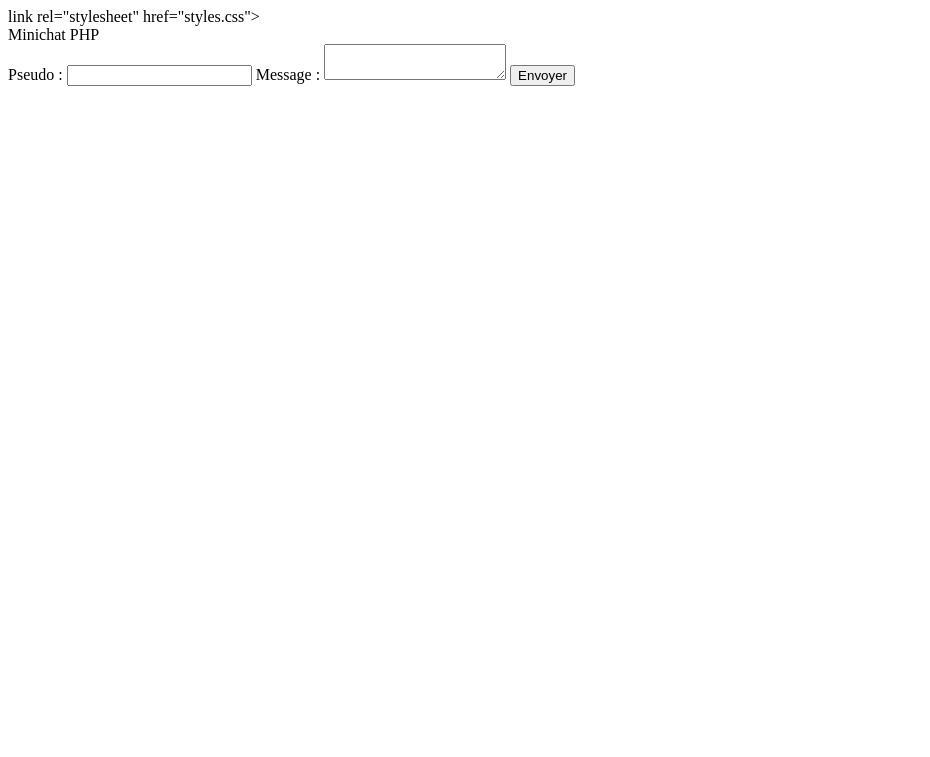
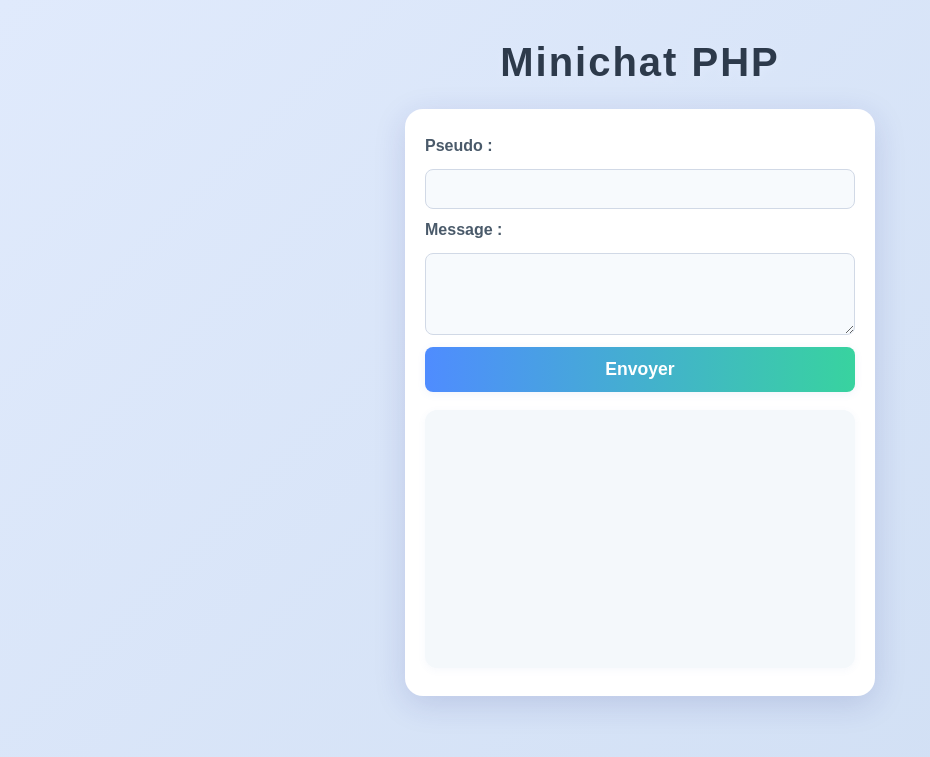
Before and after one commit to Briiice3R/MiniChat, a PHP site: page /minichat.php in a window 1280 px wide. Shown: the top 757 px of the page, without its empty margins (0-930 px from the left). Run offline with PHP 8.4, Linux system fonts and the light colour scheme; data that the repository does not hold is empty.

Commit message:
fix: Adding CSS

```diff
--- a/minichat.php
+++ b/minichat.php
@@ -13,7 +13,7 @@ if (!isset($_SESSION["username"])) {
 <head>
     <title>Minichat</title>
     <meta name="viewport" content="width=device-width, initial-scale=1">
-    link rel="stylesheet" href="styles.css">
+    <link rel="stylesheet" href="styles.css">
 </head>
 <body>
 <header>Minichat PHP</header>
```
